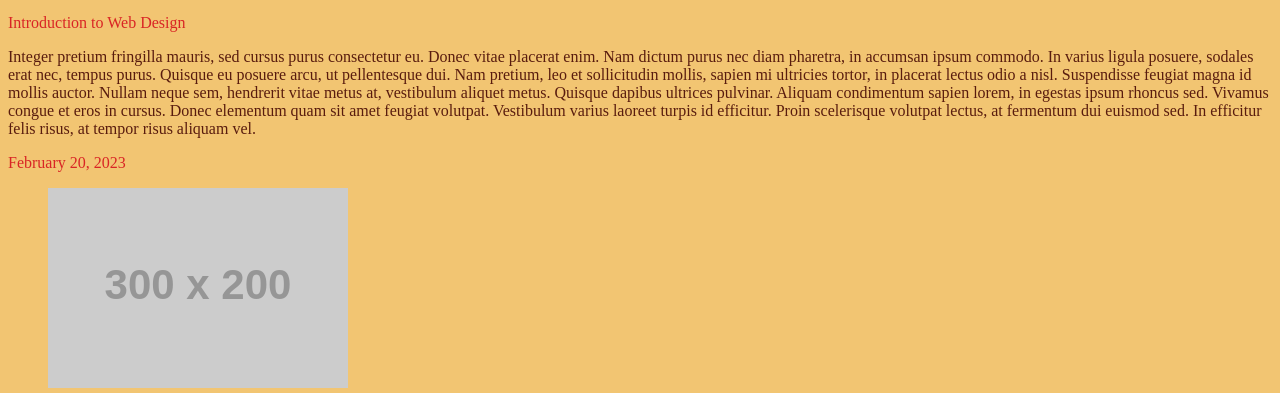
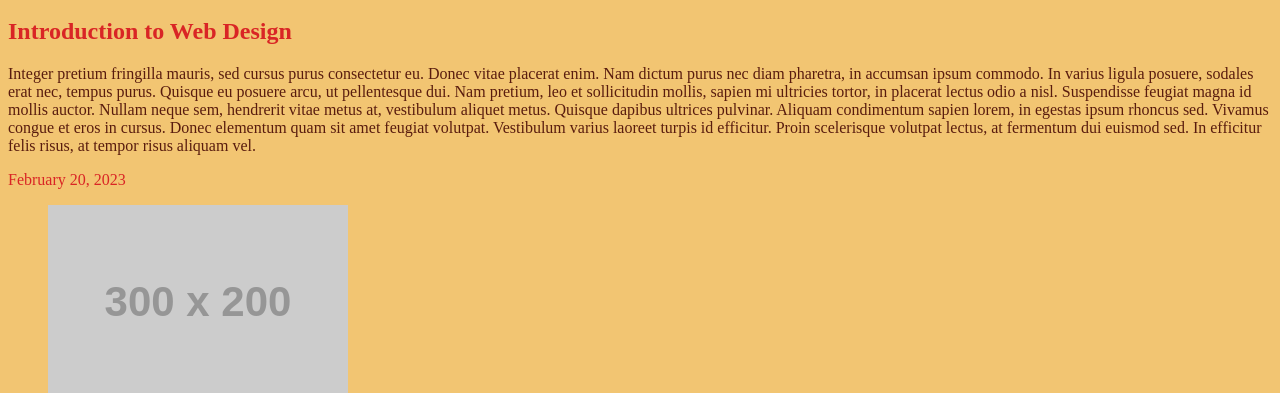
Before and after one commit to AwAdeleke/ifsc-1310, a plain HTML site: page css-demo/index.html in a window 1280 px wide. Shown: the part 183-576 px from the top of the page. Drawn offline with Linux system fonts and the light colour scheme; placeholder pictures from the web are drawn by us.

Commit message:
Corrected some few things

```diff
--- a/css-demo/assest/css/style.css
+++ b/css-demo/assest/css/style.css
@@ -7,7 +7,7 @@
 #D92525 -Deepest
 
 */
-header#myfirst.subheader{
+section#intro.container h2 {
     color: #D92525;
  }
   header {
--- a/css-demo/index.html
+++ b/css-demo/index.html
@@ -25,9 +25,9 @@
     </nav>
   </header>
   <section id="intro" class="container">
-    <header id="myfirst" class="subheader>"
+
     <h2>Introduction to Web Design</h2>
-    </header>
+
     <p>Integer pretium fringilla mauris, sed cursus purus consectetur eu. Donec vitae placerat enim. Nam dictum purus nec diam pharetra, in accumsan ipsum commodo. In varius ligula posuere, sodales erat nec, tempus purus. Quisque eu posuere arcu, ut pellentesque
       dui. Nam pretium, leo et sollicitudin mollis, sapien mi ultricies tortor, in placerat lectus odio a nisl. Suspendisse feugiat magna id mollis auctor. Nullam neque sem, hendrerit vitae metus at, vestibulum aliquet metus. Quisque dapibus ultrices
       pulvinar. Aliquam condimentum sapien lorem, in egestas ipsum rhoncus sed. Vivamus congue et eros in cursus. Donec elementum quam sit amet feugiat volutpat. Vestibulum varius laoreet turpis id efficitur. Proin scelerisque volutpat lectus, at fermentum
```
